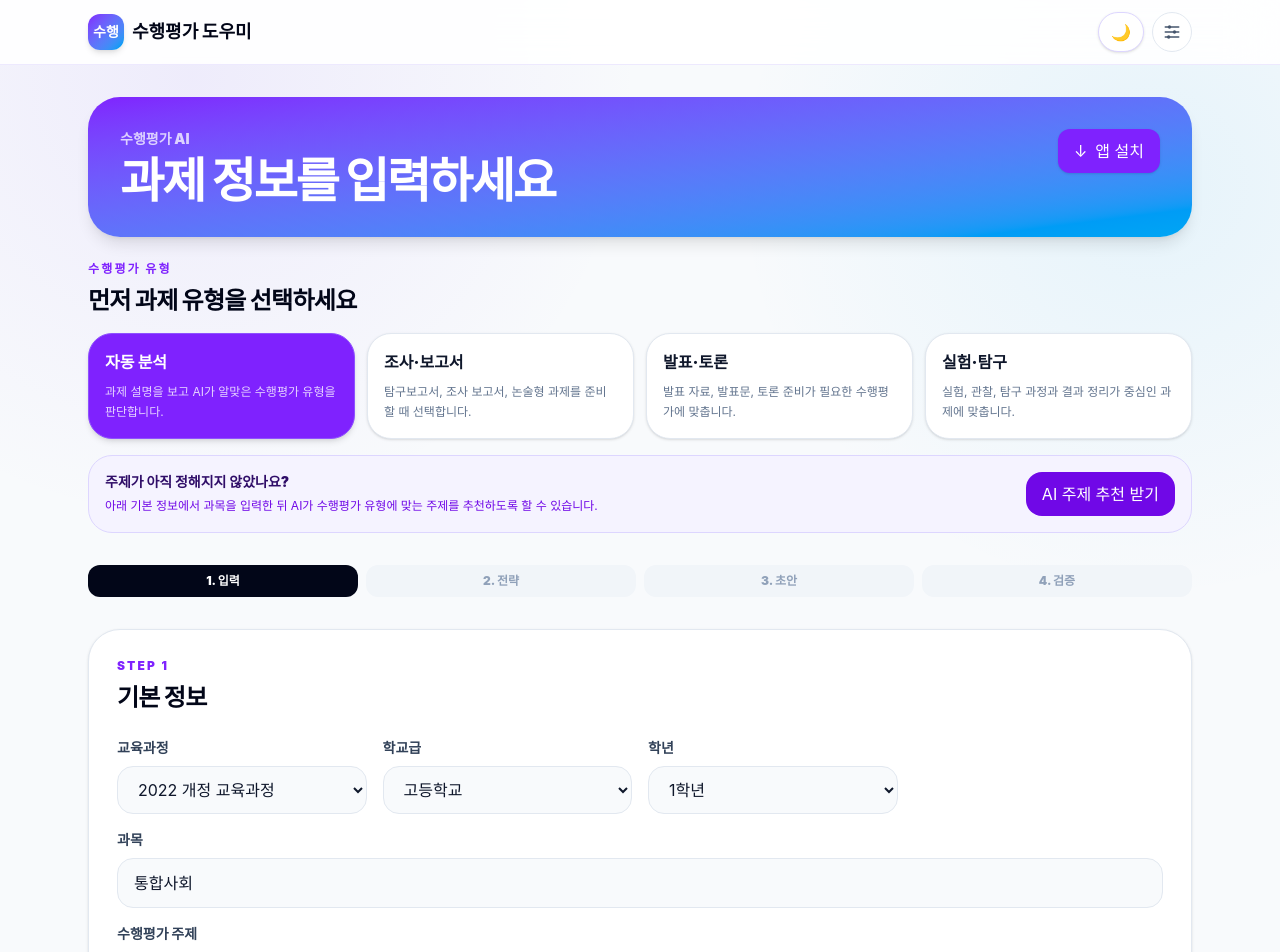
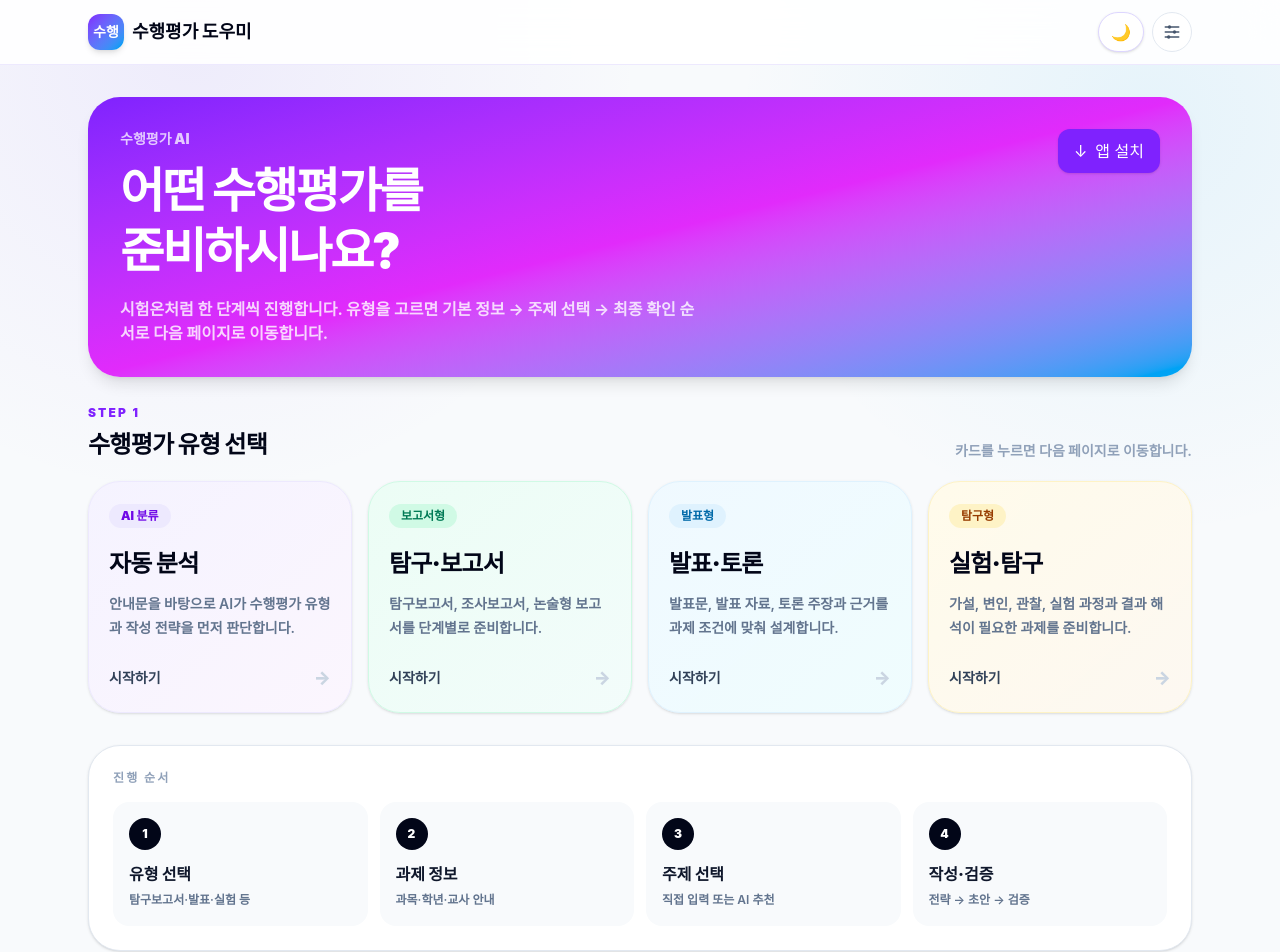
Before and after one commit to dy6553/performance-assessment-assistant, a Next.js app: page / in a window 1280 px wide. Shown: the top 952 px of the page. Built offline with nearby package versions, Linux system fonts and the light colour scheme.

Commit message:
feat: make home a routed assignment type chooser

```diff
--- a/src/app/page.tsx
+++ b/src/app/page.tsx
@@ -1,24 +1,94 @@
+import Link from "next/link";
+
 import { InstallAppButton } from "@/components/install-app-button";
-import { AssessmentClient } from "@/features/assessment/assessment-client";
-import { AssessmentQuickTools } from "@/features/assessment/assessment-quick-tools";
+import { assignmentTypeOptions } from "@/features/assessment/assessment-flow";
+
+const cardClass = {
+  auto: "from-violet-50 to-fuchsia-50/70 border-violet-100",
+  report: "from-emerald-50 to-teal-50/70 border-emerald-100",
+  presentation: "from-sky-50 to-cyan-50/70 border-sky-100",
+  experiment: "from-amber-50 to-orange-50/70 border-amber-100",
+} as const;
+
+const badgeClass = {
+  auto: "bg-violet-100 text-violet-700",
+  report: "bg-emerald-100 text-emerald-700",
+  presentation: "bg-sky-100 text-sky-700",
+  experiment: "bg-amber-100 text-amber-800",
+} as const;
 
 export default function HomePage() {
   return (
     <main className="mx-auto min-h-screen max-w-6xl px-4 py-6 sm:px-6 sm:py-8">
-      <header className="mb-6 rounded-[2rem] bg-gradient-to-br from-violet-600 to-sky-500 p-6 text-white shadow-lg sm:p-8">
-        <div className="flex flex-wrap items-start justify-between gap-4">
+      <header className="rounded-[2rem] bg-gradient-to-br from-violet-600 via-fuchsia-500 to-sky-500 p-6 text-white shadow-lg sm:p-8">
+        <div className="flex flex-wrap items-start justify-between gap-5">
           <div>
             <p className="text-sm font-black text-white/75">수행평가 AI</p>
-            <h1 className="mt-2 text-3xl font-black tracking-[-0.045em] sm:text-5xl">과제 정보를 입력하세요</h1>
+            <h1 className="mt-3 text-3xl font-black leading-tight tracking-[-0.045em] sm:text-5xl">
+              어떤 수행평가를
+              <br />
+              준비하시나요?
+            </h1>
+            <p className="mt-4 max-w-xl text-sm font-bold leading-6 text-white/80 sm:text-base">
+              시험온처럼 한 단계씩 진행합니다. 유형을 고르면 기본 정보 → 주제 선택 → 최종 확인 순서로 다음 페이지로 이동합니다.
+            </p>
           </div>
           <InstallAppButton />
         </div>
       </header>
 
-      <div className="space-y-8">
-        <AssessmentQuickTools />
-        <AssessmentClient />
-      </div>
+      <section className="mt-7" aria-labelledby="assignment-type-title">
+        <div className="flex flex-wrap items-end justify-between gap-3">
+          <div>
+            <p className="text-xs font-black uppercase tracking-[0.18em] text-violet-600">STEP 1</p>
+            <h2 className="mt-2 text-2xl font-black tracking-[-0.03em] text-slate-950" id="assignment-type-title">
+              수행평가 유형 선택
+            </h2>
+          </div>
+          <p className="text-sm font-bold text-slate-400">카드를 누르면 다음 페이지로 이동합니다.</p>
+        </div>
+
+        <div className="mt-5 grid gap-4 sm:grid-cols-2 lg:grid-cols-4">
+          {assignmentTypeOptions.map((item) => (
+            <Link
+              className={`group min-h-56 rounded-[2rem] border bg-gradient-to-br p-5 shadow-sm transition hover:-translate-y-1 hover:shadow-lg active:scale-[0.99] ${cardClass[item.slug]}`}
+              href={`/assignment/setup/${item.slug}`}
+              key={item.slug}
+              prefetch
+            >
+              <span className={`inline-flex rounded-full px-3 py-1 text-xs font-black ${badgeClass[item.slug]}`}>
+                {item.eyebrow}
+              </span>
+              <h3 className="mt-5 text-2xl font-black tracking-[-0.03em] text-slate-950">{item.title}</h3>
+              <p className="mt-3 text-sm font-semibold leading-6 text-slate-500">{item.description}</p>
+              <div className="mt-6 flex items-center justify-between text-sm font-black text-slate-700">
+                <span>시작하기</span>
+                <span className="text-lg text-slate-300 transition group-hover:translate-x-1 group-hover:text-violet-600" aria-hidden="true">
+                  →
+                </span>
+              </div>
+            </Link>
+          ))}
+        </div>
+      </section>
+
+      <section className="mt-8 rounded-[2rem] border border-slate-200 bg-white p-5 shadow-sm sm:p-6" aria-label="진행 순서">
+        <p className="text-xs font-black uppercase tracking-[0.18em] text-slate-400">진행 순서</p>
+        <div className="mt-4 grid gap-3 sm:grid-cols-4">
+          {[
+            ["1", "유형 선택", "탐구보고서·발표·실험 등"],
+            ["2", "과제 정보", "과목·학년·교사 안내"],
+            ["3", "주제 선택", "직접 입력 또는 AI 추천"],
+            ["4", "작성·검증", "전략 → 초안 → 검증"],
+          ].map(([number, title, description]) => (
+            <div className="rounded-2xl bg-slate-50 p-4" key={number}>
+              <span className="grid size-8 place-items-center rounded-full bg-slate-950 text-xs font-black text-white">{number}</span>
+              <h3 className="mt-3 font-black text-slate-900">{title}</h3>
+              <p className="mt-1 text-xs font-semibold leading-5 text-slate-500">{description}</p>
+            </div>
+          ))}
+        </div>
+      </section>
     </main>
   );
 }
```
